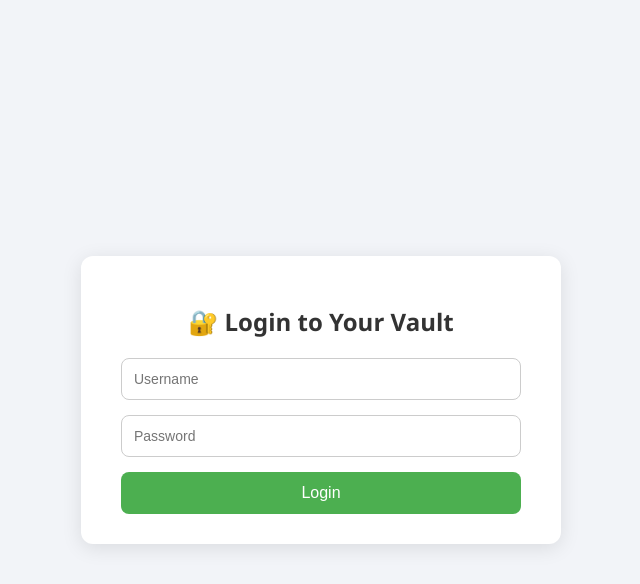
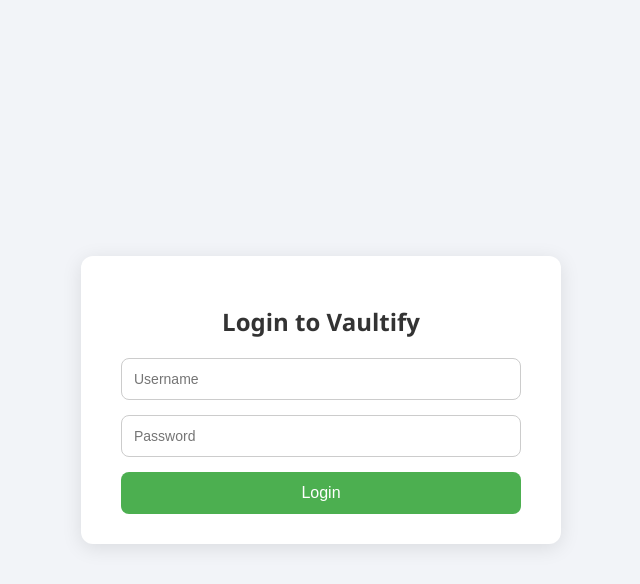
Before and after one commit to Gino156/password-manager, a PHP site: page /login.php in a window 1280 px wide. Shown: the top 584 px of the page, without its empty margins (319-959 px from the left). Run offline with PHP 8.4, Linux system fonts and the light colour scheme; a stand-in replaces the project's code that opens the database connection.

Commit message:
modifying system

```diff
--- a/dashboard.php
+++ b/dashboard.php
@@ -165,7 +165,7 @@ if (!isset($_SESSION['user_id'])) {
     </div>
 
     <div class="dashboard-container">
-        <h2>🔐 Welcome to your Password Manager</h2>
+        <h2>Vaultify Password Manager</h2>
         <p>Choose an action below:</p>
         <a href="add_password.php">Add New Password</a>
         <a href="view_passwords.php">View Saved Passwords</a>
--- a/login.php
+++ b/login.php
@@ -56,7 +56,7 @@ if ($_SERVER["REQUEST_METHOD"] === "POST") {
 
 <head>
     <meta charset="UTF-8">
-    <title>Login - Password Manager</title>
+    <title>Login - Vaultify</title>
     <meta name="viewport" content="width=device-width, initial-scale=1.0">
     <style>
         body {
@@ -121,7 +121,7 @@ if ($_SERVER["REQUEST_METHOD"] === "POST") {
 
 <body>
     <div class="form-container">
-        <h2>🔐 Login to Your Vault</h2>
+        <h2> Login to Vaultify</h2>
         <?php if (!empty($message)): ?>
             <p class="error"><?php echo $message; ?></p>
         <?php endif; ?>
```
